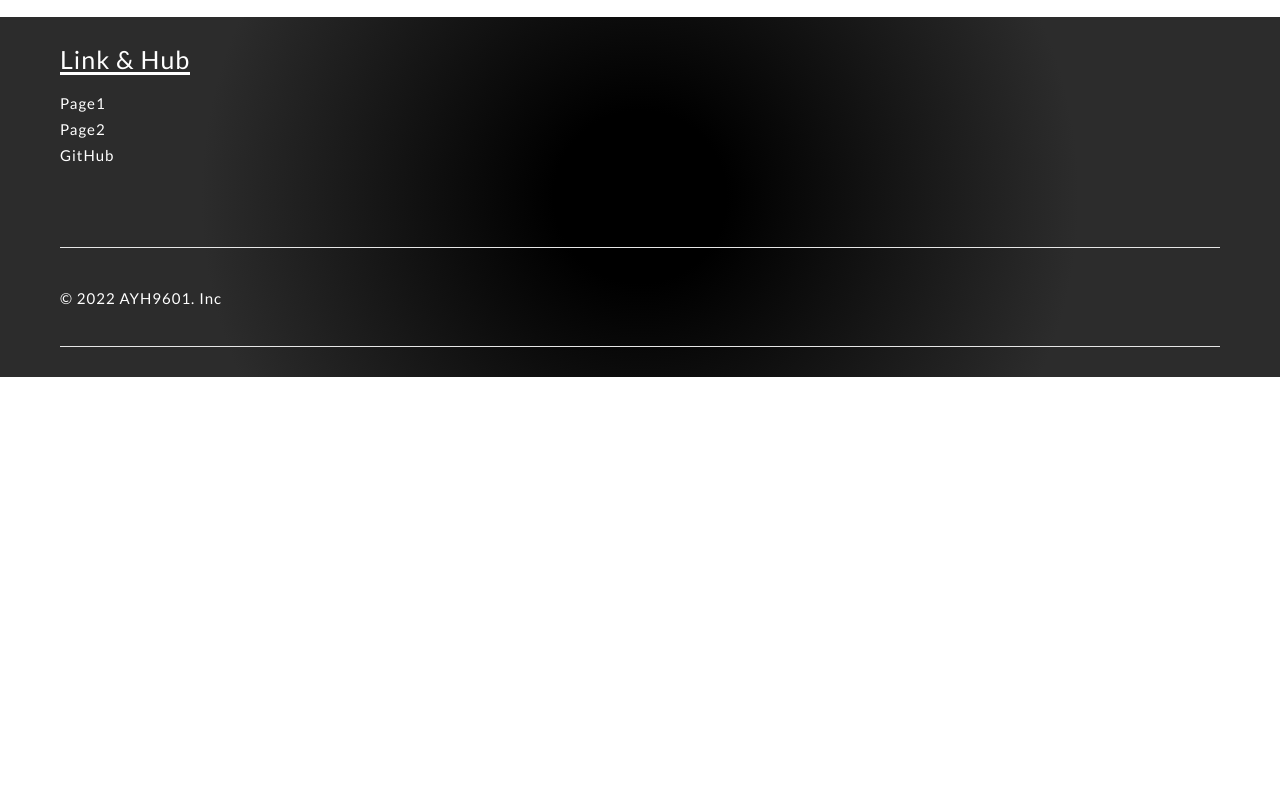
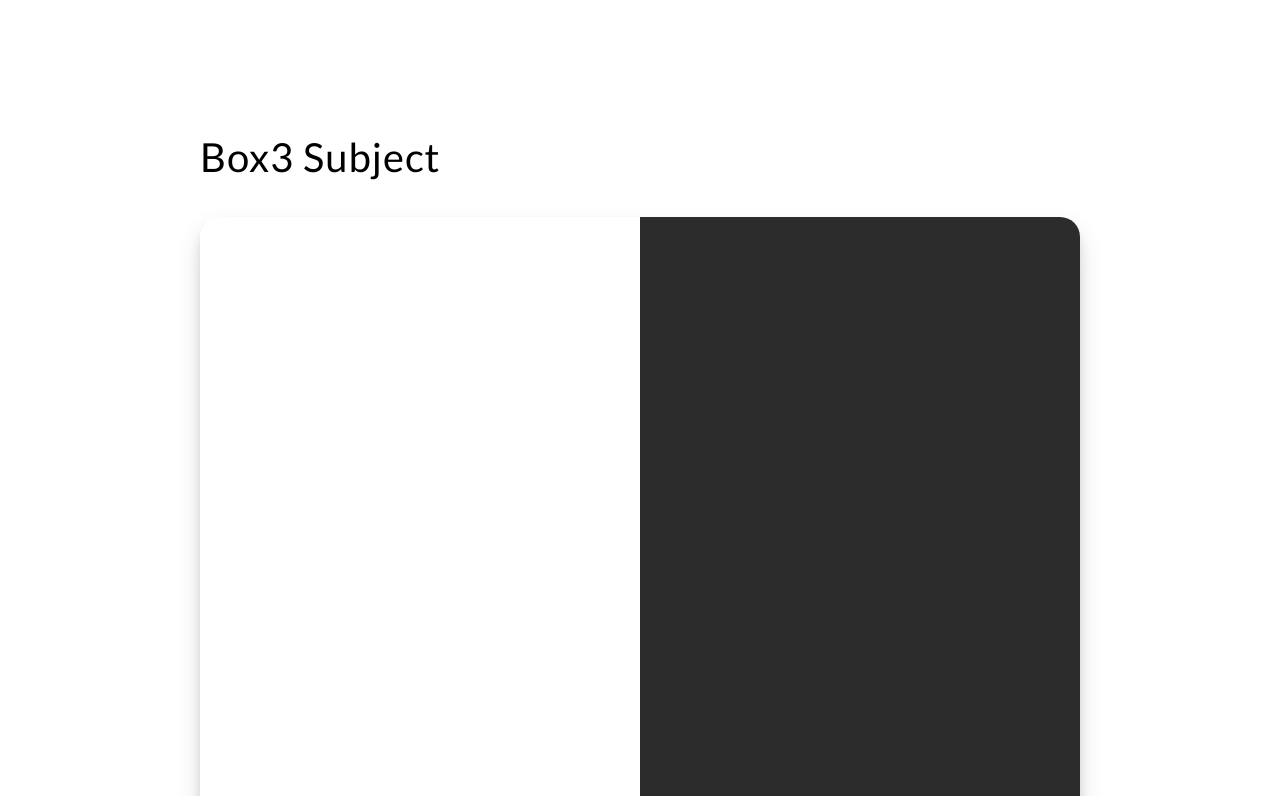
Before and after one commit to AYH9601/Player_Search, a React (Create React App) app: page / in a window 1280 px wide. Shown: the part 3220-4016 px from the top of the page. Before the commit the page ends 3597 px from the top, so only its background shows below. Built offline with nearby package versions, Linux system fonts and the light colour scheme.

Commit message:
stage 15

```diff
--- a/src/components/Page1Part/Page1Contents.js
+++ b/src/components/Page1Part/Page1Contents.js
@@ -89,6 +89,14 @@ function Page1Contents() {
                         })
                     }
                 </div>
+
+                <div className="threeBox">
+                    <h2>Box3 Subject</h2>
+                    <div className="threeBoxInner">
+                        <div className="threeBoxRight"></div>
+                        <div className="threeBoxLeft"></div>
+                    </div>
+                </div>
             </div>
         </Page1ContentsCSS>
     )
@@ -158,6 +166,8 @@ const Page1ContentsCSS = styled.div`
         .twoBox {
             border-top: 1px solid rgb(230,230,230);
             padding-top: 100px;
+            margin-bottom: 300px;
+
             h2 {
                 font: 40px/1 "Lato";
                 letter-spacing: 1px;
@@ -193,5 +203,34 @@ const Page1ContentsCSS = styled.div`
                 }
             }
         }
+
+        .threeBox {
+            h2 {
+                font: 40px/1 "Lato";
+                letter-spacing: 1px;
+                margin-bottom: 40px;
+            }
+
+            .threeBoxInner {
+                width: 100%;
+                height: 600px;
+                border-radius: 20px;
+                box-shadow: rgba(50, 50, 93, 0.25) 0px 13px 27px -5px, rgba(0, 0, 0, 0.3) 0px 8px 16px -8px;
+                overflow: hidden;
+
+                &::after {content:""; display:block; clear:both;}
+                .threeBoxLeft {
+                    width: 50%;
+                    height: 100%;
+                    float: left;
+                }
+                .threeBoxRight {
+                    width: 50%;
+                    height: 100%;
+                    float: right;
+                    background-color: #2C2C2C;
+                }
+            }
+        }
     }
 `;
--- a/src/components/Page1Part/Page1Header.js
+++ b/src/components/Page1Part/Page1Header.js
@@ -1,13 +1,24 @@
 import styled from "styled-components";
 
 function Page1Header() {
+    function HeaderSilence() {
+        const header = document.querySelector(".page1Header")
+        const scroll = window.scrollY;
+        // header.style.color="crimson";
+        console.log(scroll)
+    } HeaderSilence();
+
+
+
+
     return (
         <Page1HeaderStyle>
+            <div className="page1Header">
                 <div className="headerLeft">
                     <h1>NAME</h1>
                 </div>
 
-            <div className="headerRight toggle">
+                <div className="headerRight">
                     <div className="toggleLeft"></div>
                     <div className="toggleRight"></div>
                     <div className="buttonBox" id="tabPage">
@@ -16,6 +27,7 @@ function Page1Header() {
                             <div className="btnLineBox"></div>
                         </div>
                         <h2>Menu</h2>
+                    </div>
                 </div>
             </div>
         </Page1HeaderStyle>
--- a/src/components/Page2Part/Page2Footer.js
+++ b/src/components/Page2Part/Page2Footer.js
@@ -8,6 +8,7 @@ function Footer() {
                 <li>SEARCH Tech.</li>
                 <li>SEARCH ORBIT.</li>
                 <li>PORTAL. Inc</li>
+                <li><a href="/Page1">Page1</a></li><br/>
             </ul>
             <h2>&copy; SEARCH. Inc. All Rights Reserved</h2>
         </FooterBox>
@@ -33,6 +34,7 @@ const FooterBox = styled.footer`
         margin-bottom: 30px;
         &::after {content:""; display:block; clear:both;}
         li {
+            cursor: pointer;
             float: left;
             text-align: left;
             width: 150px;
@@ -48,6 +50,13 @@ const FooterBox = styled.footer`
             &:last-child {
                 border-right: none;
             }
+            a {
+                font: bold 15px/30px "Lato";
+                letter-spacing: 1px;
+                line-height: 30px;
+                color: #fff;
+                padding-left: 10px;
+            }
         }
     }
     h2 {
```
Lines whose indentation alone changed are shown as unchanged.
